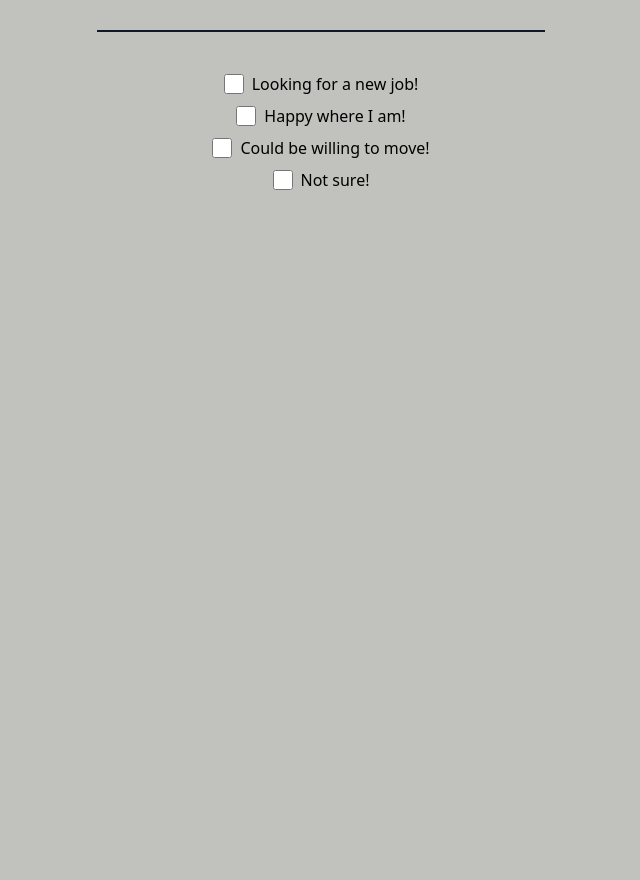
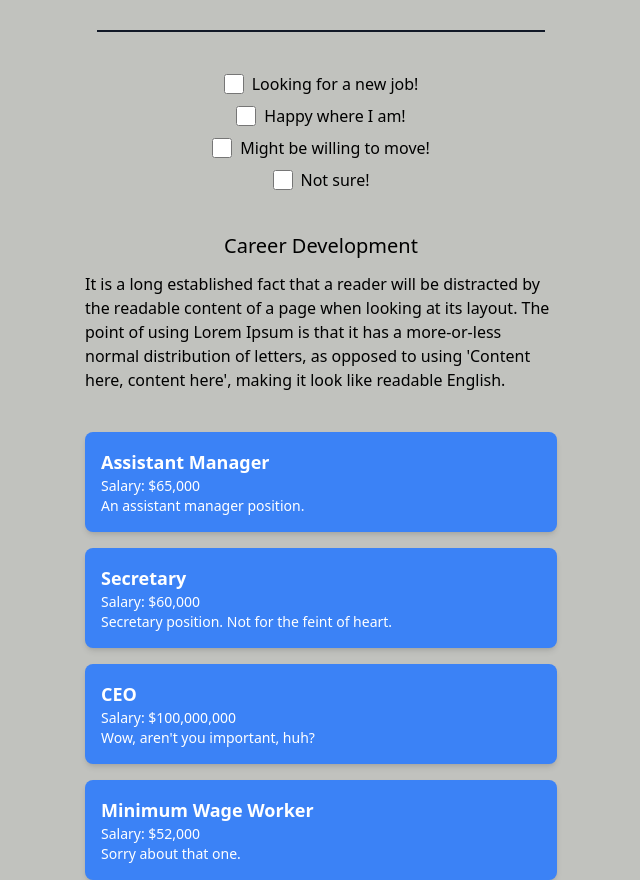
Before and after one commit to CallanVass/Internal-Hiring-App-Front-End, a React (Vite) app in the folder TalentForge-React-Front-End/: page /profile in a window 1280 px wide. Shown: the part 600-1480 px from the top of the page, without its empty margins (319-959 px from the left). Before the commit the page ends 800 px from the top, so only its background shows below. Built offline with nearby package versions, Linux system fonts and the light colour scheme.

Commit message:
Added dynamic job listings from dummy data

```diff
--- a/TalentForge-React-Front-End/src/components/Profile.jsx
+++ b/TalentForge-React-Front-End/src/components/Profile.jsx
@@ -1,22 +1,47 @@
 import React from 'react'
 
 const Profile = () => {
-    // Dummy Data
+    // Skills Dummy Data
     const skills = [
         "Speech", "Excel", "Microsoft Office", "Admin", "Coding"
     ]
-    // Dummy Data
+    // Profile Dummy Data
     const profileAdam = {
         name: "Adam",
         role: "Developer",
         department: "Information Technology",
         aboutMe: {
-            text: "Lorem Ipsum is simply dummy text of the printing and typesetting industry. Lorem Ipsum has been the industry's standard dummy text ever since the 1500s, when an unknown printer took a galley of type and scrambled it to make a type specimen book. It has survived not only five centuries, but also the leap into electronic typesetting, remaining essentially unchanged."
+            text: "Lorem Ipsum is simply dummy text of the printing and typesetting industry. Lorem Ipsum has been the industry's standard dummy text ever since the 1500s, when an unknown printer took a galley of type and scrambled it to make a type specimen book. It has survived not only five centuries, but also the leap into electronic typesetting, remaining essentially unchanged.",
+            careerDevelopment: "It is a long established fact that a reader will be distracted by the readable content of a page when looking at its layout. The point of using Lorem Ipsum is that it has a more-or-less normal distribution of letters, as opposed to using 'Content here, content here', making it look like readable English."
         }
     }
-    // Dummy Data
-    const statuses = ["Looking for a new job!", "Happy where I am!", "Could be willing to move!", "Not sure!"]
+    // Checkboxes Dummy Data
+    const statuses = ["Looking for a new job!", "Happy where I am!", "Might be willing to move!", "Not sure!"]
 
+    // Applications Dummy Data
+
+    const applications = {
+        app1: {
+            jobName: "Assistant Manager",
+            jobSalary: "65,000",
+            jobDescription: "An assistant manager position."
+    },
+        app2: {
+            jobName: "Secretary",
+            jobSalary: "60,000",
+            jobDescription: "Secretary position. Not for the feint of heart."
+        },
+        app3: {
+            jobName: "CEO",
+            jobSalary: "100,000,000",
+            jobDescription: "Wow, aren't you important, huh?"
+        },
+        app4: {
+            jobName: "Minimum Wage Worker",
+            jobSalary: "52,000",
+            jobDescription: "Sorry about that one."
+        },
+    }
 
   return (
     <>
@@ -59,6 +84,24 @@ const Profile = () => {
         </label>
       ))}
     </div>
+
+    {/* Career Development Description */}
+    <div className="flex flex-col justify-center items-center max-w-lg mx-auto mt-10 px-5">
+        <h2 className="text-center mb-3 text-xl">Career Development</h2>
+        <p className="">{profileAdam.aboutMe.careerDevelopment}</p>
+    </div>
+
+    {/* List of Applications */}
+
+    <div className="space-y-4 justify-center items-center max-w-lg mx-auto mt-10 px-5">
+      {Object.entries(applications).map(([key, value]) => (
+        <div key={key} className="bg-blue-500 text-white p-4 rounded-lg shadow-md">
+          <a className="text-lg font-semibold" href="">{value.jobName}</a>
+          <p className="text-sm">Salary: ${value.jobSalary}</p>
+          <p className="text-sm">{value.jobDescription}</p>
+        </div>
+      ))}
+    </div>
     </>
 
   )
```
